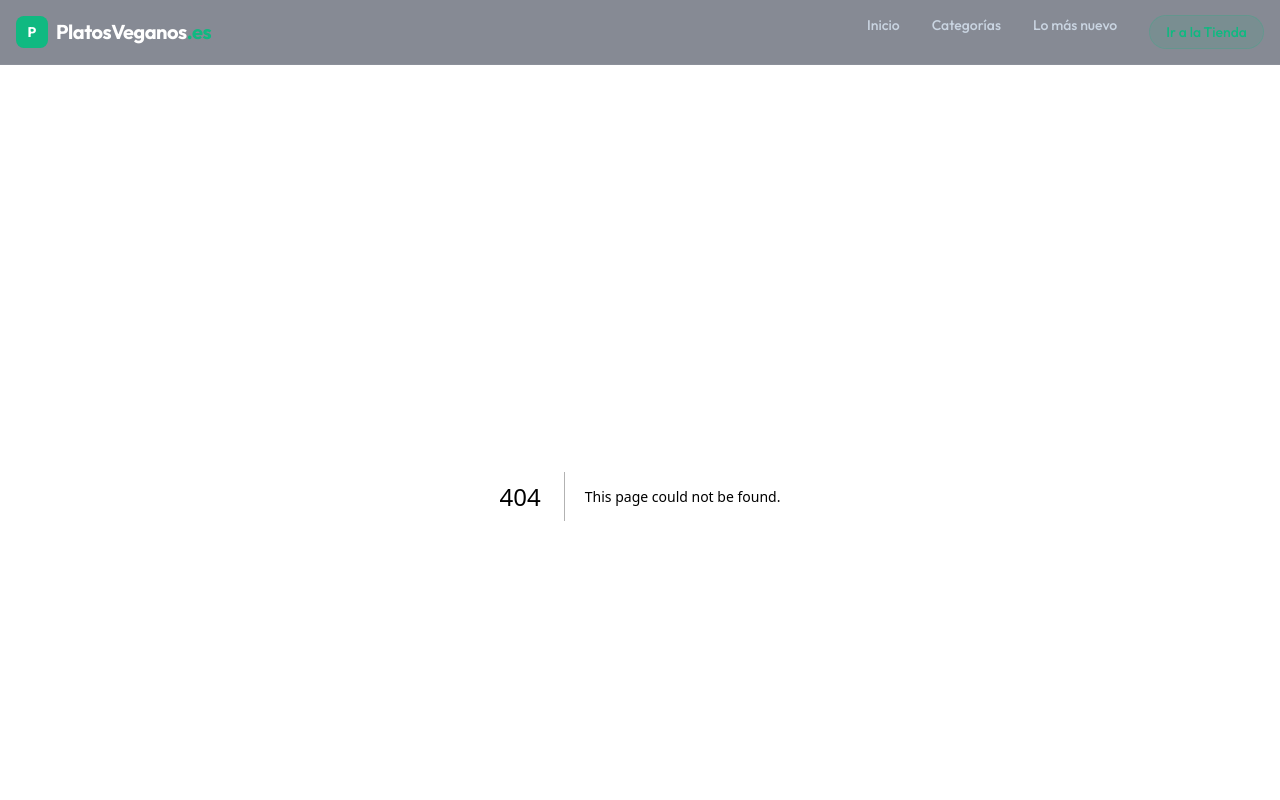
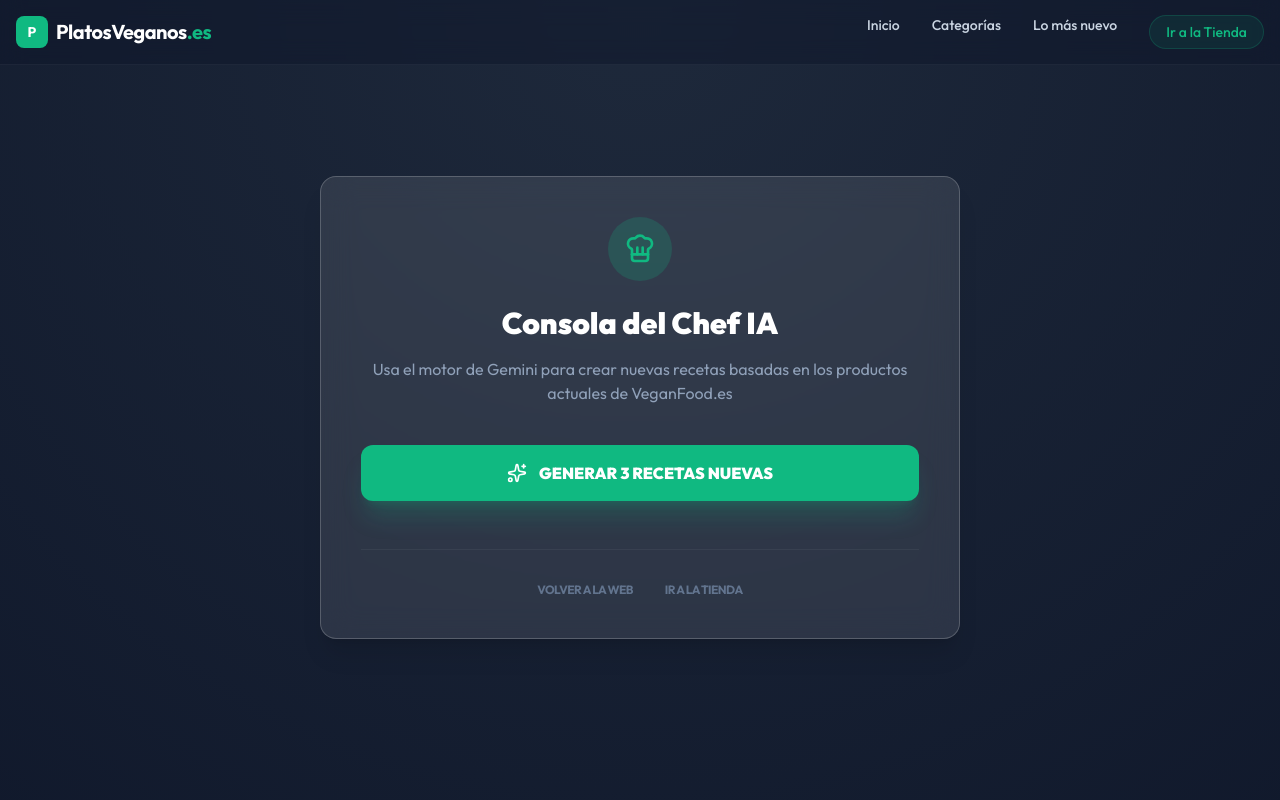
Before and after one commit to Josepe79/veganfood, a Next.js app in the folder recipes/: page /admin in a window 1280 px wide. Before the commit this address had no page. Shown: the top 800 px of the page. Built offline with nearby package versions, Linux system fonts and the light colour scheme.

Commit message:
Admin: Added Chef AI Console to generate recipes with one click

```diff
--- /dev/null
+++ b/recipes/src/app/admin/page.tsx
@@ -0,0 +1,72 @@
+"use client";
+import { useState } from "react";
+import { Sparkles, Loader2, CheckCircle, ChefHat } from "lucide-react";
+
+export default function AdminPage() {
+  const [loading, setLoading] = useState(false);
+  const [result, setResult] = useState<null | { count: number }>(null);
+
+  const generate = async () => {
+    setLoading(true);
+    setResult(null);
+    try {
+      const res = await fetch("/api/generate", { method: "POST" });
+      const data = await res.json();
+      if (data.success) {
+        setResult(data);
+      } else {
+        alert("Error: " + data.error);
+      }
+    } catch (e) {
+      alert("Error de conexión");
+    } finally {
+      setLoading(false);
+    }
+  };
+
+  return (
+    <div className="container mx-auto px-4 py-20 max-w-2xl">
+      <div className="glass p-10 text-center">
+        <div className="w-16 h-16 bg-primary/20 rounded-full flex items-center justify-center mx-auto mb-6 text-primary">
+          <ChefHat size={32} />
+        </div>
+        <h1 className="text-3xl font-black text-white mb-4">Consola del Chef IA</h1>
+        <p className="text-slate-400 mb-10">
+          Usa el motor de Gemini para crear nuevas recetas basadas en los productos actuales de VeganFood.es
+        </p>
+
+        {loading ? (
+          <div className="flex flex-col items-center gap-4 py-8">
+            <Loader2 className="w-12 h-12 text-primary animate-spin" />
+            <p className="text-emerald-400 font-bold animate-pulse">Cocinando nuevas ideas...</p>
+          </div>
+        ) : result ? (
+          <div className="bg-emerald-500/10 border border-emerald-500/20 p-8 rounded-2xl mb-8">
+            <CheckCircle className="w-12 h-12 text-emerald-400 mx-auto mb-4" />
+            <h2 className="text-white font-bold text-xl">¡Éxito total!</h2>
+            <p className="text-slate-300 mt-2">Se han generado e insertado {result.count} nuevas recetas.</p>
+            <button
+              onClick={() => setResult(null)}
+              className="mt-6 text-primary font-bold uppercase text-xs tracking-widest hover:underline"
+            >
+              Generar más
+            </button>
+          </div>
+        ) : (
+          <button
+            onClick={generate}
+            className="w-full bg-primary hover:bg-emerald-600 text-white font-black py-4 rounded-xl shadow-xl shadow-primary/20 flex items-center justify-center gap-3 transition-all transform hover:scale-[1.02]"
+          >
+            <Sparkles size={20} />
+            GENERAR 3 RECETAS NUEVAS
+          </button>
+        )}
+
+        <div className="mt-12 pt-8 border-t border-white/5 flex justify-center gap-8">
+          <a href="/" className="text-xs font-bold text-slate-500 hover:text-white uppercase tracking-tighter transition-colors">Volver a la web</a>
+          <a href="https://veganfood.es" className="text-xs font-bold text-slate-500 hover:text-white uppercase tracking-tighter transition-colors">Ir a la tienda</a>
+        </div>
+      </div>
+    </div>
+  );
+}
```
Also changed, not shown: recipes/src/app/api/generate/route.ts (added, +57 -0 lines).
